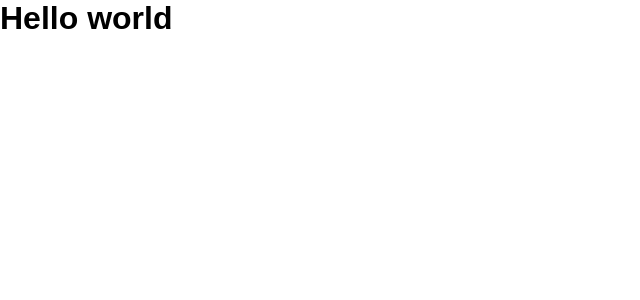
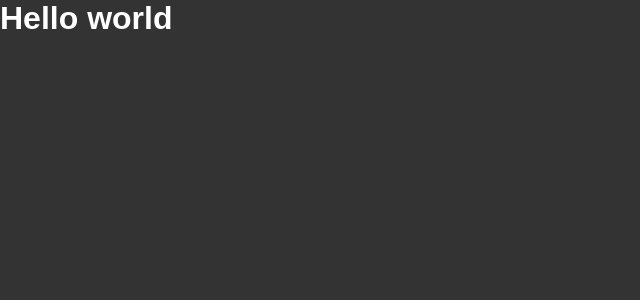
Before and after one commit to kevinCubas/react-fundamentals, a React app: page / in a window 1280 px wide. Shown: the top 300 px of the page, without its empty margins (0-640 px from the left). Built offline with nearby package versions, Linux system fonts and the light colour scheme.

Commit message:
build: install node-sass

```diff
--- a/package.json
+++ b/package.json
@@ -22,6 +22,8 @@
     "babel-loader": "^9.1.2",
     "css-loader": "^6.7.3",
     "html-webpack-plugin": "^5.5.0",
+    "node-sass": "^8.0.0",
+    "sass-loader": "^13.2.0",
     "style-loader": "^3.3.1",
     "webpack": "^5.75.0",
     "webpack-cli": "^5.0.1",
--- a/src/App.jsx
+++ b/src/App.jsx
@@ -1,4 +1,4 @@
-import "./styles/global.css";
+import "./styles/global.scss";
 
 export function App() {
   return <h1>Hello world</h1>
--- a/src/styles/global.css
+++ b/src/styles/global.scss
@@ -6,4 +6,6 @@
 
 body {
   font-family: Arial, Helvetica, sans-serif;
+  background-color: #333;
+  color: #fff;
 }
--- a/webpack.common.js
+++ b/webpack.common.js
@@ -23,9 +23,9 @@ module.exports = {
         use: 'babel-loader'
       },
       {
-        test: /\.css$/,
+        test: /\.scss$/,
         exclude: /node_modules/,
-        use: ['style-loader', 'css-loader']
+        use: ['style-loader', 'css-loader', 'sass-loader']
       }
     ]
   },
```
Also changed, not shown: 2 other files (tests, documents, lock files or other folders).
